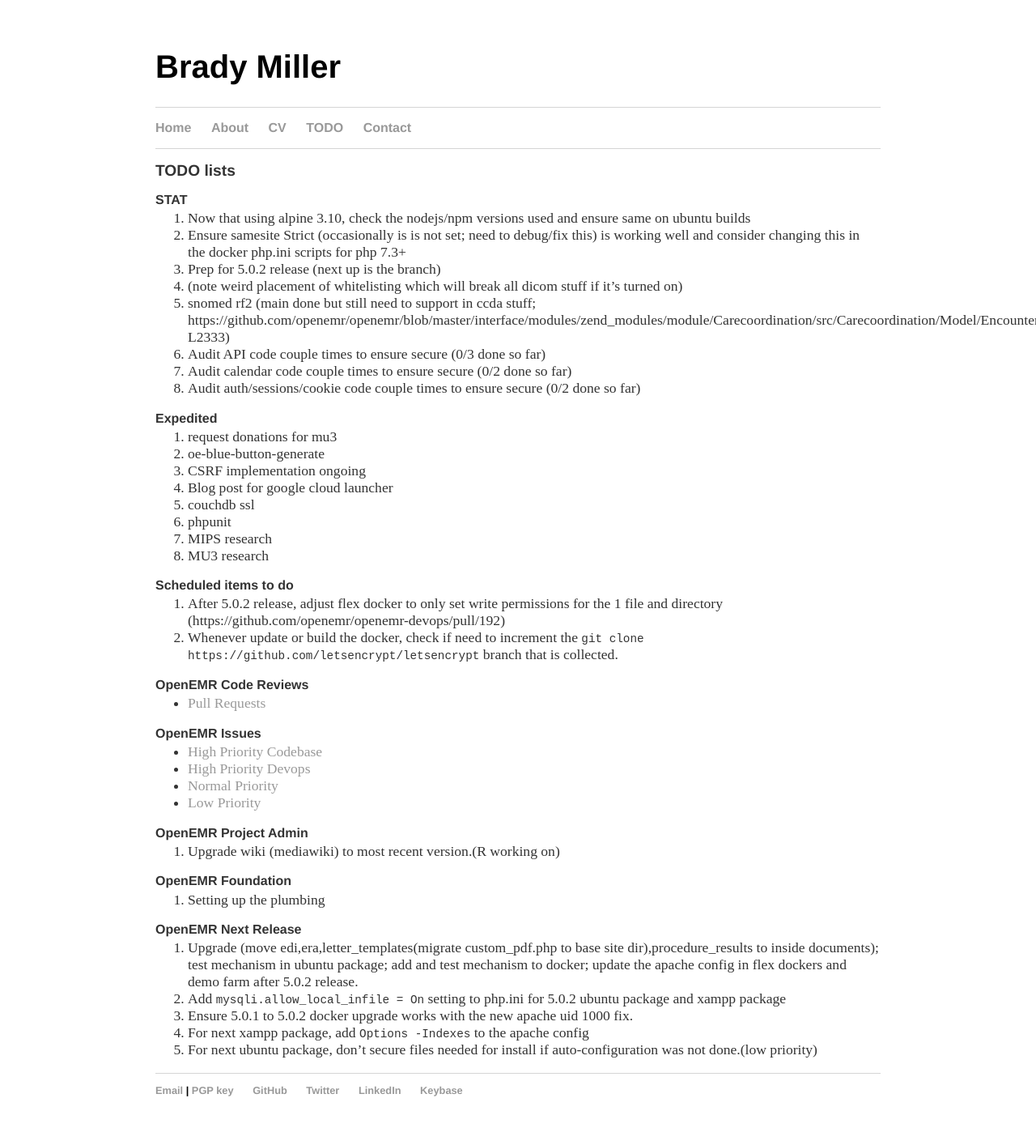
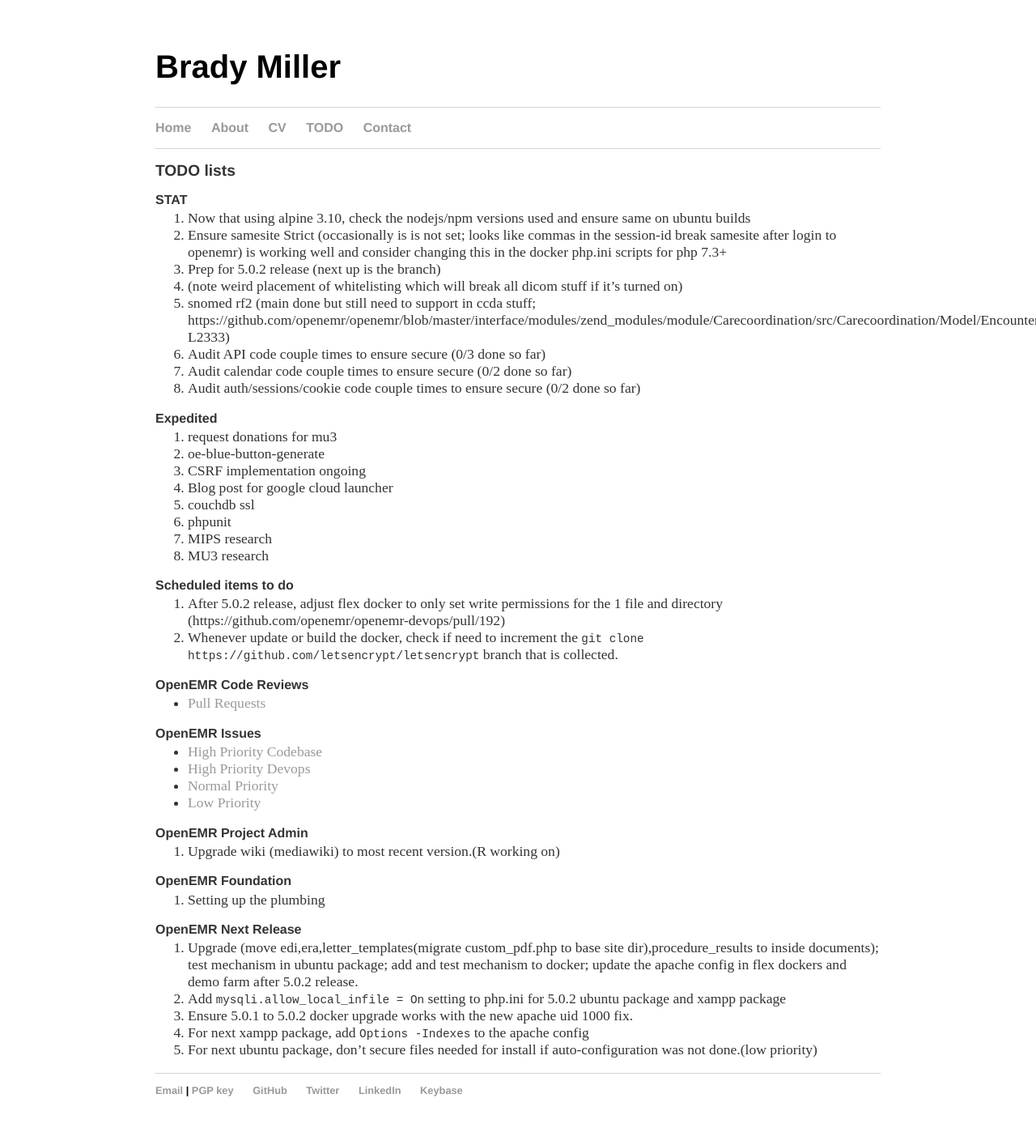
Before and after one commit to bradymiller/bradymiller.github.io, a Jekyll site: the page built from todo/index.md, in a window 1280 px wide. Shown: the whole page at 81% size. Built offline with Jekyll 4.4.1, drawn with Linux system fonts in a browser that asks for light colours; our own code applies the rules of GitHub Pages for plain Markdown files.

Commit message:
Update index.md

```diff
--- a/todo/index.md
+++ b/todo/index.md
@@ -5,7 +5,7 @@
 
 ### STAT
 1. Now that using alpine 3.10, check the nodejs/npm versions used and ensure same on ubuntu builds
-1. Ensure samesite Strict (occasionally is is not set; need to debug/fix this) is working well and consider changing this in the docker php.ini scripts for php 7.3+
+1. Ensure samesite Strict (occasionally is is not set; looks like commas in the session-id break samesite after login to openemr) is working well and consider changing this in the docker php.ini scripts for php 7.3+
 1. Prep for 5.0.2 release (next up is the branch)
 1. (note weird placement of whitelisting which will break all dicom stuff if it's turned on)
 1. snomed rf2 (main done but still need to support in ccda stuff; https://github.com/openemr/openemr/blob/master/interface/modules/zend_modules/module/Carecoordination/src/Carecoordination/Model/EncounterccdadispatchTable.php#L2316-L2333)
```
